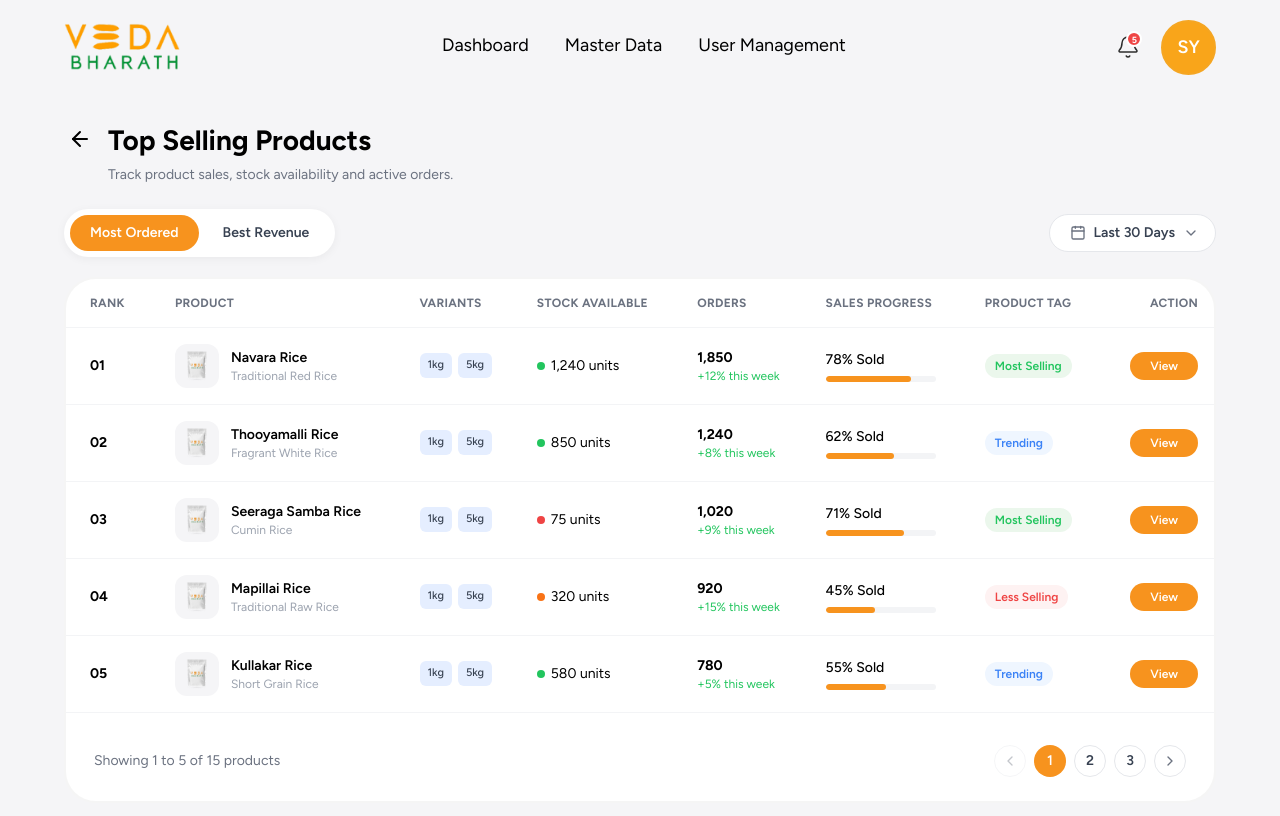
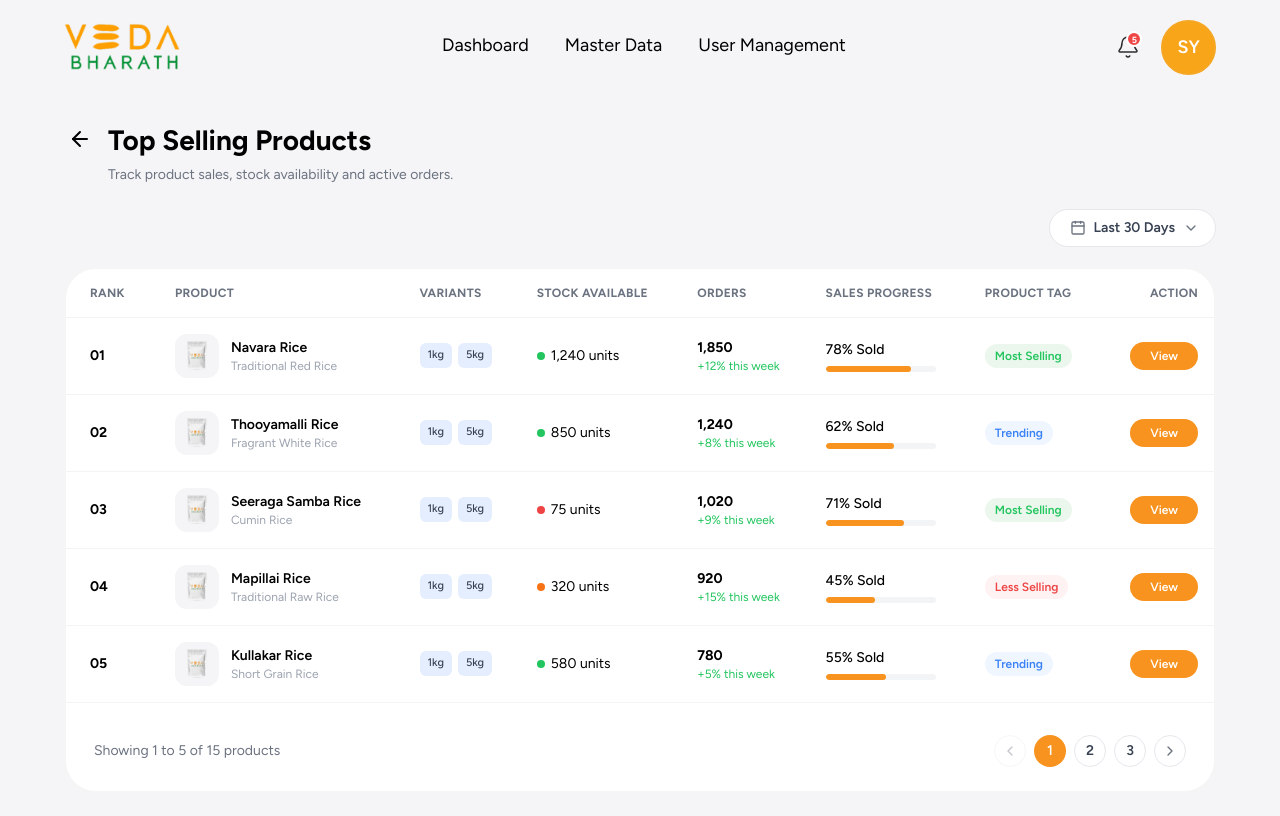
Before and after one commit to ARBRABBIT/Vedabharath-dashboards, a Next.js app: page /super-admin/products in a window 1280 px wide. Shown: the top 816 px of the page. Built offline with nearby package versions, Linux system fonts and the light colour scheme.

Commit message:
fix(products): remove Most Ordered / Best Revenue tabs and keep default most ordered sorting

```diff
--- a/src/app/super-admin/products/page.tsx
+++ b/src/app/super-admin/products/page.tsx
@@ -12,20 +12,14 @@ import { Pagination } from "@/components/super-admin/ui/Pagination";
 import { PRODUCTS, performanceTag, stockDotColor, tagPillClasses } from "@/components/super-admin/products/productsData";
 ""
 const PAGE_SIZE = 5;
-type SortMode = "ordered" | "revenue";
 
 export default function TopSellingProductsPage() {
-  const [sortMode, setSortMode] = useState<SortMode>("ordered");
   const [dateRange, setDateRange] = useState("30");
   const [page, setPage] = useState(1);
 
   const sorted = useMemo(() => {
-    const list = [...PRODUCTS];
-    list.sort((a, b) =>
-      sortMode === "ordered" ? b.orders - a.orders : b.price * b.orders - a.price * a.orders,
-    );
-    return list;
-  }, [sortMode]);
+    return [...PRODUCTS].sort((a, b) => b.orders - a.orders);
+  }, []);
 
   const totalPages = Math.ceil(sorted.length / PAGE_SIZE);
   const pageItems = sorted.slice((page - 1) * PAGE_SIZE, page * PAGE_SIZE);
@@ -40,34 +34,7 @@ export default function TopSellingProductsPage() {
           subtitle="Track product sales, stock availability and active orders."
         />
 
-        <div className="mt-6 flex flex-wrap items-center justify-between gap-3">
-          <div className="inline-flex items-center gap-1 rounded-full bg-white p-1.5 shadow-[0_2px_10px_rgba(0,0,0,0.05)]">
-            <button
-              type="button"
-              onClick={() => {
-                setSortMode("ordered");
-                setPage(1);
-              }}
-              className={`cursor-pointer rounded-full px-5 py-2 text-sm font-semibold transition-colors ${
-                sortMode === "ordered" ? "bg-[#F7931E] text-white" : "text-[#374151] hover:text-black"
-              }`}
-            >
-              Most Ordered
-            </button>
-            <button
-              type="button"
-              onClick={() => {
-                setSortMode("revenue");
-                setPage(1);
-              }}
-              className={`cursor-pointer rounded-full px-5 py-2 text-sm font-semibold transition-colors ${
-                sortMode === "revenue" ? "bg-[#F7931E] text-white" : "text-[#374151] hover:text-black"
-              }`}
-            >
-              Best Revenue
-            </button>
-          </div>
-
+        <div className="mt-6 flex items-center justify-end">
           <div className="rounded-full border border-[#E5E7EB] bg-white">
             <FilterDropdown
               value={dateRange}
```
